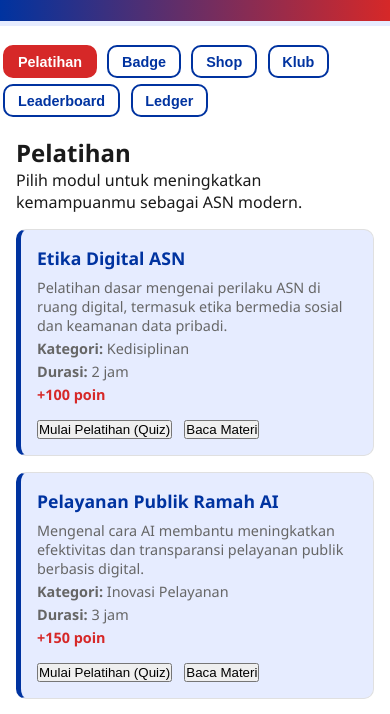
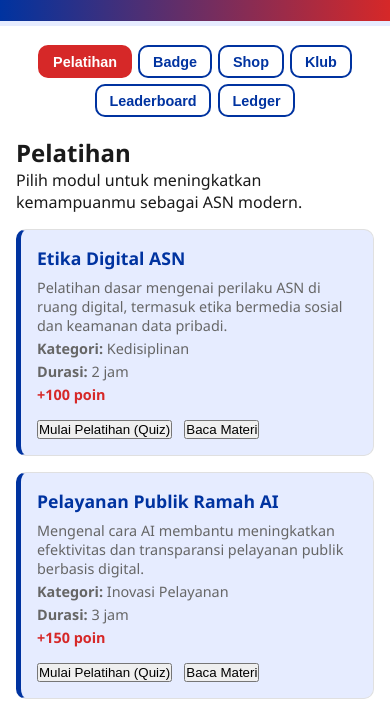
Before and after one commit to lencanabelajar/asn-skillverse, a plain HTML site: page index.html in a window 390 px wide. Shown: the part 104-818 px from the top of the page. Drawn offline with Linux system fonts and the light colour scheme.

Commit message:
Update style.css

```diff
--- a/style.css
+++ b/style.css
@@ -55,6 +55,7 @@ header .subtitle {
 
 nav {
   margin-top: 1rem;
+  text-align: center;        /* menu di tengah */
 }
 
 .nav-btn {
@@ -188,6 +189,12 @@ footer {
     font-size: 0.9rem;
   }
 
+   nav {
+    display: flex;
+    flex-wrap: wrap;
+    justify-content: center;
+  }
+
   main {
     padding: 1rem;
   }
```
